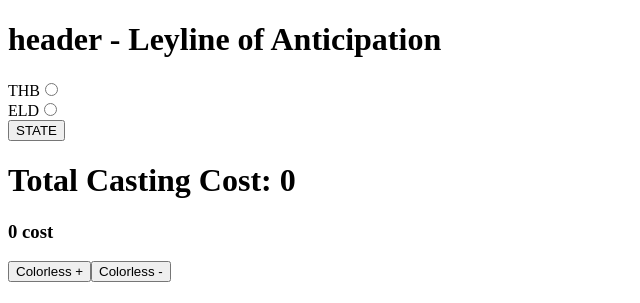
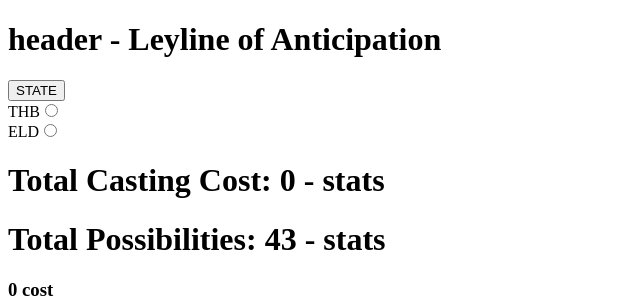
Before and after one commit to jegalchoi/leyline_of_anticipation, a React app: page / in a window 1280 px wide. Shown: the top 303 px of the page, without its empty margins (0-640 px from the left). Built offline with nearby package versions, Linux system fonts and the light colour scheme; no server answers; the HTML template or start-up script is replaced by a standard one.

Commit message:
Create separate Stats component

```diff
--- a/src/components/App.jsx
+++ b/src/components/App.jsx
@@ -2,6 +2,7 @@
 import { CardsContainer } from './CardsContainer'
 import { ButtonContainer } from './ButtonContainer'
 import { SetsContainer } from './SetsContainer'
+import { Stats } from './Stats'
 import THB from "./sets/THB.json"
 import ELD from './sets/ELD.json'
 
@@ -184,9 +185,9 @@
   render() {
     return (
       <div>
-        <SetsContainer library={this.state.library} set={this.state.set} onChange={this.handleSetCards} />
         <button onClick={() => console.log(this.state)}>STATE</button>
-        <h1>Total Casting Cost: {this.state.totalCost}</h1>
+        <SetsContainer library={this.state.library} onChange={this.handleSetCards} />
+        <Stats totalCost={this.state.totalCost} count={this.state.filteredCards.length} />
         {["Colorless", "Black", "Blue", "Green", "Red", "White"].map(
           (color, idx) => (
             <ButtonContainer
--- a/src/components/Set.jsx
+++ b/src/components/Set.jsx
@@ -8,7 +8,7 @@
         type="radio"
         name="set"
         value={set}
-        checked={set === { set }}
+        checked={set === {set}}
         onChange={e => onChange(e)}
       />
     </div>
--- a/src/components/Stats.jsx
+++ b/src/components/Stats.jsx
@@ -1,11 +1,10 @@
 import React from 'react'
 
-export const Stats = ({totalCost, filterCards}) => {
+export const Stats = ({ totalCost, count }) => {
   return (
     <div>
-      <h1 onChange={() => filterCards()}>
-        STATS - {totalCost} -Total Cost
-      </h1>
+      <h1>Total Casting Cost: {totalCost} - stats</h1>
+      <h1>Total Possibilities: {count} - stats</h1>
     </div>
   );
 }
```
